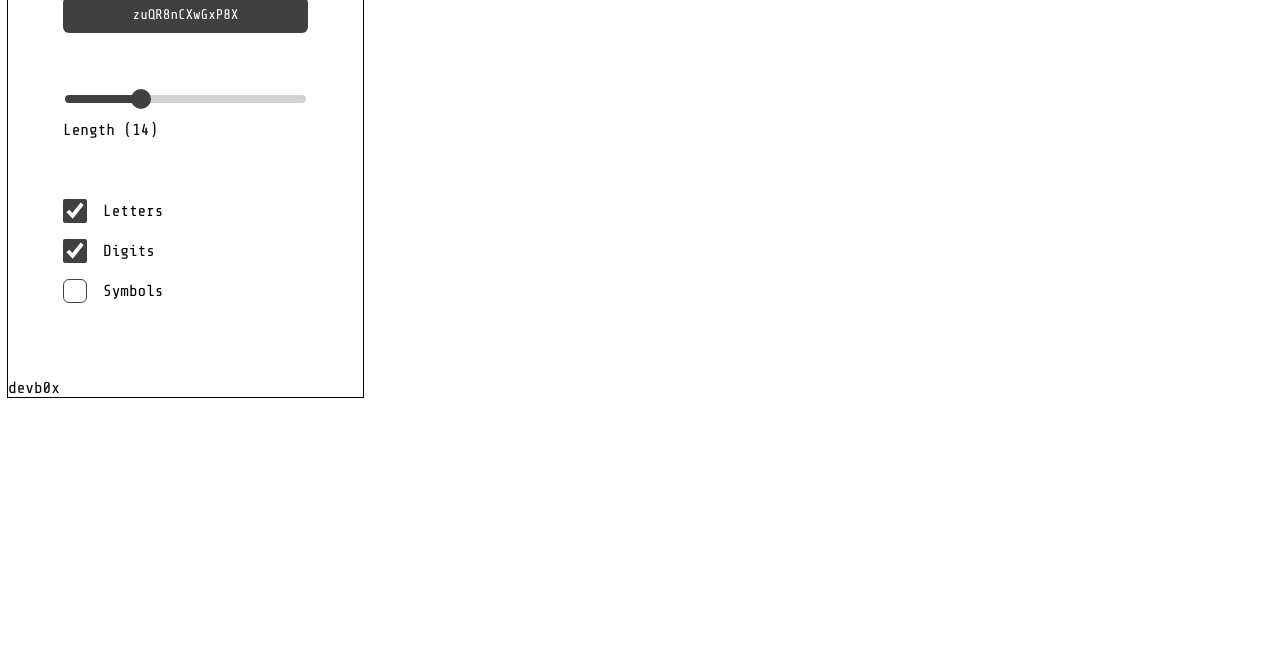
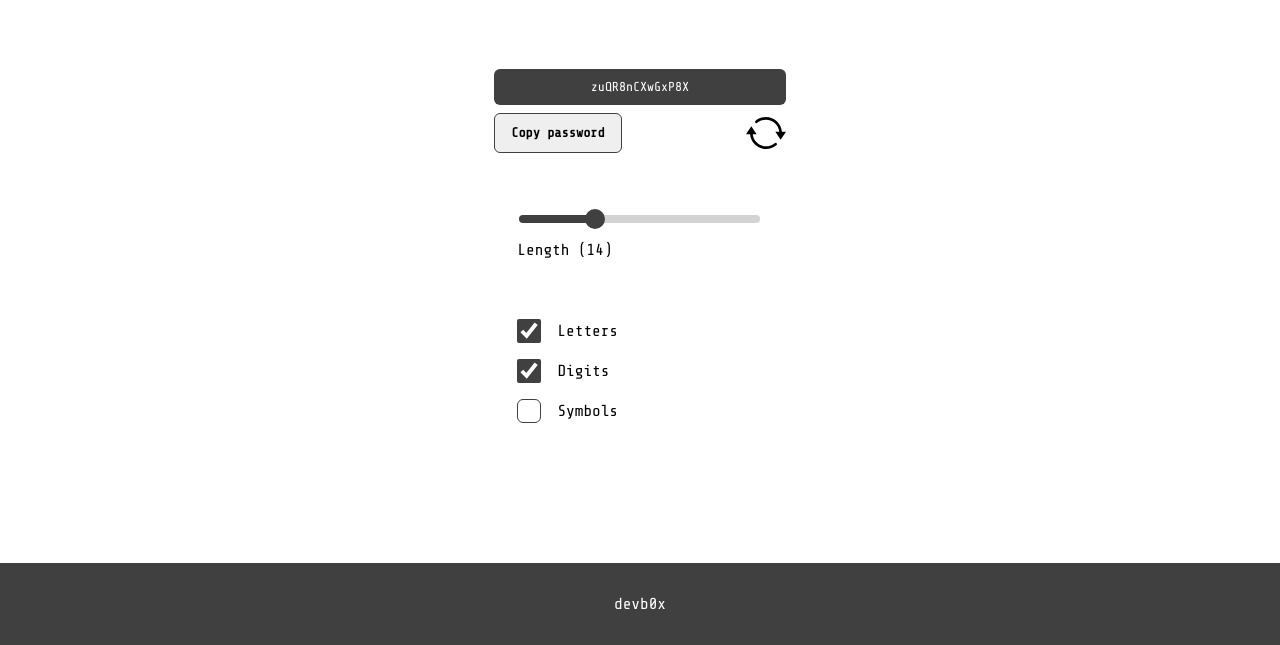
Before and after one commit to devb0x/pwd-generator, a website: page index.html in a window 1280 px wide. Shown: the part 155-800 px from the top of the page. Drawn offline with nearby package versions, Linux system fonts and the light colour scheme.

Commit message:
add css, footer, refresh function and copy paste option

```diff
--- a/index.html
+++ b/index.html
@@ -4,6 +4,7 @@
 	<meta charset="UTF-8">
 	<title>Password Generator</title>
 	<link rel="stylesheet" href="styles.css">
+	<meta name="viewport" content="width=device-width, initial-scale=1.0">
 	<script src="script.js" defer></script>
 </head>
 <body>
@@ -12,11 +13,21 @@
 		<header>
 			<h1 class="title">Password Generator</h1>
 		</header>
-		<div class="pwd-output">
-			<output id="output">outputBal!s3</output>
+
+		<div class="pwd-display">
+
+			<div class="pwd-output">
+				<output id="output">outputBal!s3</output>
+			</div>
+			<div class="pwd-opt">
+				<button class="pwd-copy" id="copy">Copy password</button>
+				<div class="refresh-icon" id="refresh">
+					<img src="refresh.svg" alt="refresh" >
+				</div>
+			</div>
 		</div>
 
-		<div class="length" id="why">
+		<div class="length">
 			<input
 				class="length-input-range"
 				type="range"
@@ -44,10 +55,13 @@
 			</div>
 		</div>
 
-		<footer>
+	</section>
+
+	<footer>
+		<div class="footer-text">
 			devb0x
-		</footer>
-	</section>
+		</div>
+	</footer>
 
 </body>
 </html>
--- a/script.js
+++ b/script.js
@@ -1,6 +1,8 @@
 const lengthInput = document.querySelector('#length')
 const lengthNumberSpan = document.querySelector('#lengthNumber')
 const pwdOutput = document.getElementById('output')
+const copyButton = document.getElementById('copy')
+const refreshIcon = document.getElementById('refresh')
 const lettersCheckbox = document.getElementById('letters')
 const digitsCheckbox = document.getElementById('digits')
 const symbolsCheckbox = document.getElementById('symbols')
@@ -8,6 +10,7 @@ const symbolsCheckbox = document.getElementById('symbols')
 const lettersList = "abcdefghijklmnopqrstuvwxyzABCDEFGHIJKLMNOPQRSTUVWXYZ"
 const digitsList = "0123456789"
 const symbolsList = "?,;.:/\\”=+%`£*$-_)!§('&@"
+let isPwdCopied = false
 
 function handleInputChange(e) {
 	let numberOfChecked = document.querySelectorAll('input:checked')
@@ -55,6 +58,8 @@ function firstRender() {
  * @param symbols
  */
 function pwdGeneration(value, letters, digits, symbols) {
+	isPwdCopied = false
+
 	let result = ''
 	let letterList = lettersList.split('')
 	let digitList = digitsList.split('')
@@ -75,7 +80,7 @@ function pwdGeneration(value, letters, digits, symbols) {
 	for (let i = 0; i < value; i++) {
 		result = result + listArray[Math.floor(Math.random() * listArray.length)]
 	}
-
+	updateCopyBtn(isPwdCopied)
 	return displayPwd(result)
 }
 
@@ -83,16 +88,34 @@ function displayPwd(result) {
 	pwdOutput.innerText = result
 }
 
-firstRender()
-pwdGeneration(
-	lengthInput.value,
-	lettersCheckbox.checked,
-	digitsCheckbox.checked,
-	symbolsCheckbox.checked
-)
+function updateCopyBtn(isPwdCopied) {
+	if (isPwdCopied) {
+		copyButton.innerText = 'Copied!'
+	} else {
+		copyButton.innerText = 'Copy password'
+	}
+}
 
 lengthInput.addEventListener('input', (e) => {
+	isPwdCopied = false
+	updateCopyBtn(isPwdCopied)
 	handleInputChange(e)
+})
+
+copyButton.addEventListener('click', (e) => {
+	isPwdCopied = true
+	updateCopyBtn(isPwdCopied)
+	return navigator.clipboard.writeText(pwdOutput.innerText)
+})
+
+refreshIcon.addEventListener('click', (e) => {
+	isPwdCopied = false
+	pwdGeneration(
+		lengthInput.value,
+		lettersCheckbox.checked,
+		digitsCheckbox.checked,
+		symbolsCheckbox.checked
+	)
 })
 
 lettersCheckbox.addEventListener('click', (e) => {
@@ -106,3 +129,11 @@ digitsCheckbox.addEventListener('click', (e) => {
 symbolsCheckbox.addEventListener('click', (e) => {
 	handleInputChange(e)
 })
+
+firstRender()
+pwdGeneration(
+	lengthInput.value,
+	lettersCheckbox.checked,
+	digitsCheckbox.checked,
+	symbolsCheckbox.checked
+)
--- a/styles.css
+++ b/styles.css
@@ -2,6 +2,14 @@
 
 :root {
 	--darkGrey: hsl(0, 0%, 25%);
+}
+
+body {
+	margin: 0;
+	height: 100vh;
+	width: 100vw;
+	display: flex;
+	flex-direction: column;
 }
 
 * {
@@ -9,11 +17,12 @@
 }
 
 .pwd-section {
-	outline: 1px solid black;
 	max-width: 355px;
 	gap: 60px;
 	display: flex;
 	flex-direction: column;
+	margin-inline: auto;
+	margin-top: 10vh;
 }
 
 .title {
@@ -28,15 +37,47 @@
 	color: white;
 	border-radius: 6px;
 	min-width: 245px;
-	max-width: 90%;
 	height: 36px;
-	font-size: 14px;
+	font-size: 13px;
 	margin: auto;
 	display: flex;
 }
 
 .pwd-output > output {
 	margin: auto;
+}
+
+.pwd-opt {
+	display: flex;
+}
+
+.pwd-copy {
+	border: 1px solid var(--darkGrey);
+	border-radius: 6px;
+	height: 40px;
+	margin-top: 1vh;
+	width: fit-content;
+	padding: 0 1rem;
+	font-weight: bold;
+	cursor: pointer;
+	transition: .2s ease;
+
+}
+.pwd-copy:hover {
+	color: white;
+	background-color: hsl(0, 0%, 65%);
+}
+
+.refresh-icon {
+	height: 40px;
+	width: 40px;
+	margin-left: auto;
+	margin-top: 1vh;
+}
+
+.refresh-icon > img {
+	height: 100%;
+	width: 100%;
 }
 
 .length {
@@ -101,3 +142,15 @@
 .checkbox:checked {
 	-webkit-appearance: checkbox;
 }
+
+footer {
+	margin-top: auto;
+	background-color: var(--darkGrey);
+}
+
+.footer-text {
+	color: white;
+	padding: 2rem;
+	text-align: center;
+	margin-top: auto;
+}
```
Also changed, not shown: refresh.svg (added).
